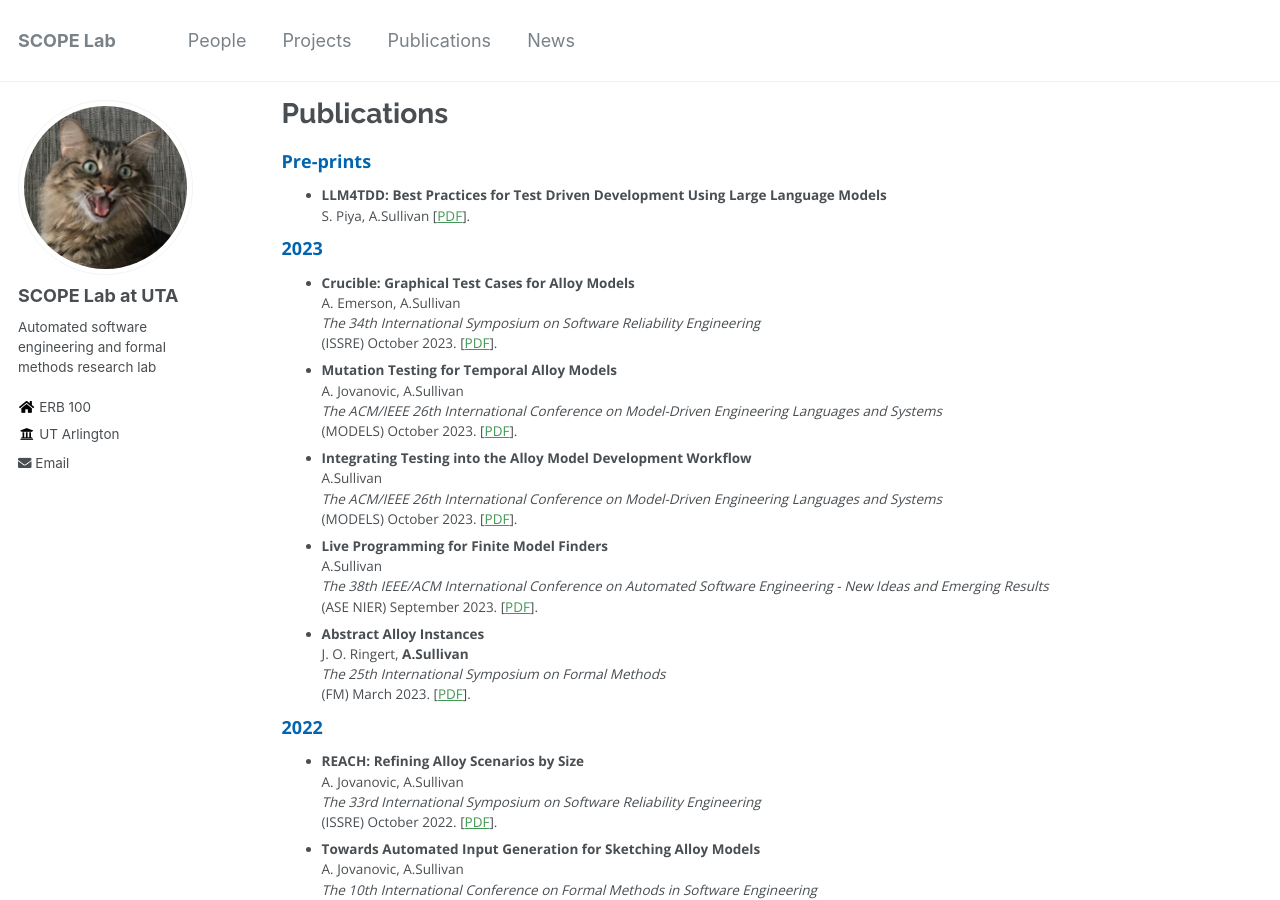
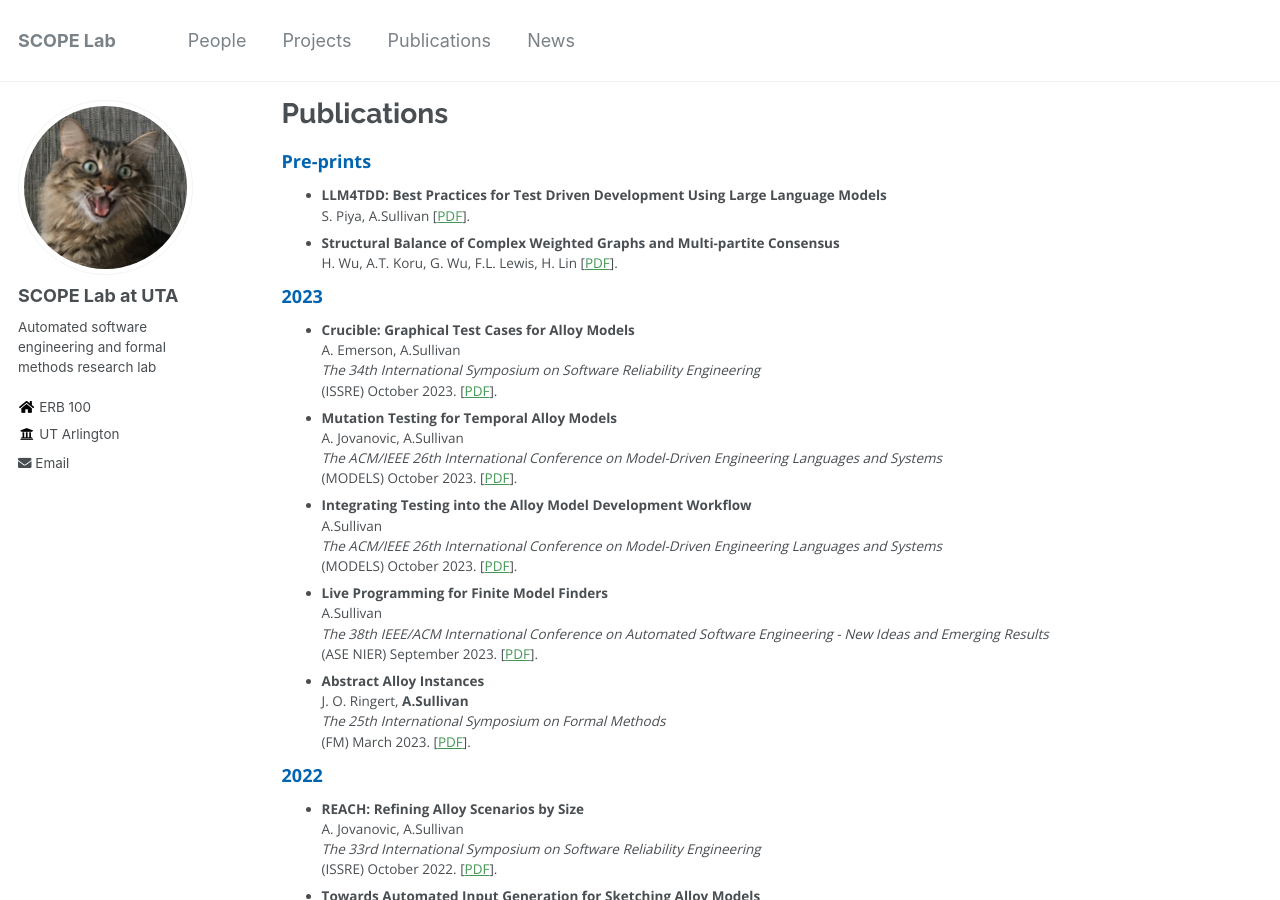
Before and after one commit to SCOPELabUTA/SCOPELabUTA.github.io, a Jekyll site: the page built from _pages/publications.md, in a window 1280 px wide and 900 px high. Built offline with Jekyll 4.4.1, drawn with Linux system fonts in a browser that asks for light colours.

Commit message:
Update publications.md

```diff
--- a/_pages/publications.md
+++ b/_pages/publications.md
@@ -7,6 +7,8 @@ author_profile: true
 
 * **LLM4TDD: Best Practices for Test Driven Development Using Large Language Models**
 S. Piya, A.Sullivan \[[PDF](https://arxiv.org/abs/2312.04687)\].
+* **Structural Balance of Complex Weighted Graphs and Multi-partite Consensus**
+H. Wu, A.T. Koru, G. Wu, F.L. Lewis, H. Lin \[[PDF](https://arxiv.org/abs/2311.04389)\].
 
 ### 2023
 
```
